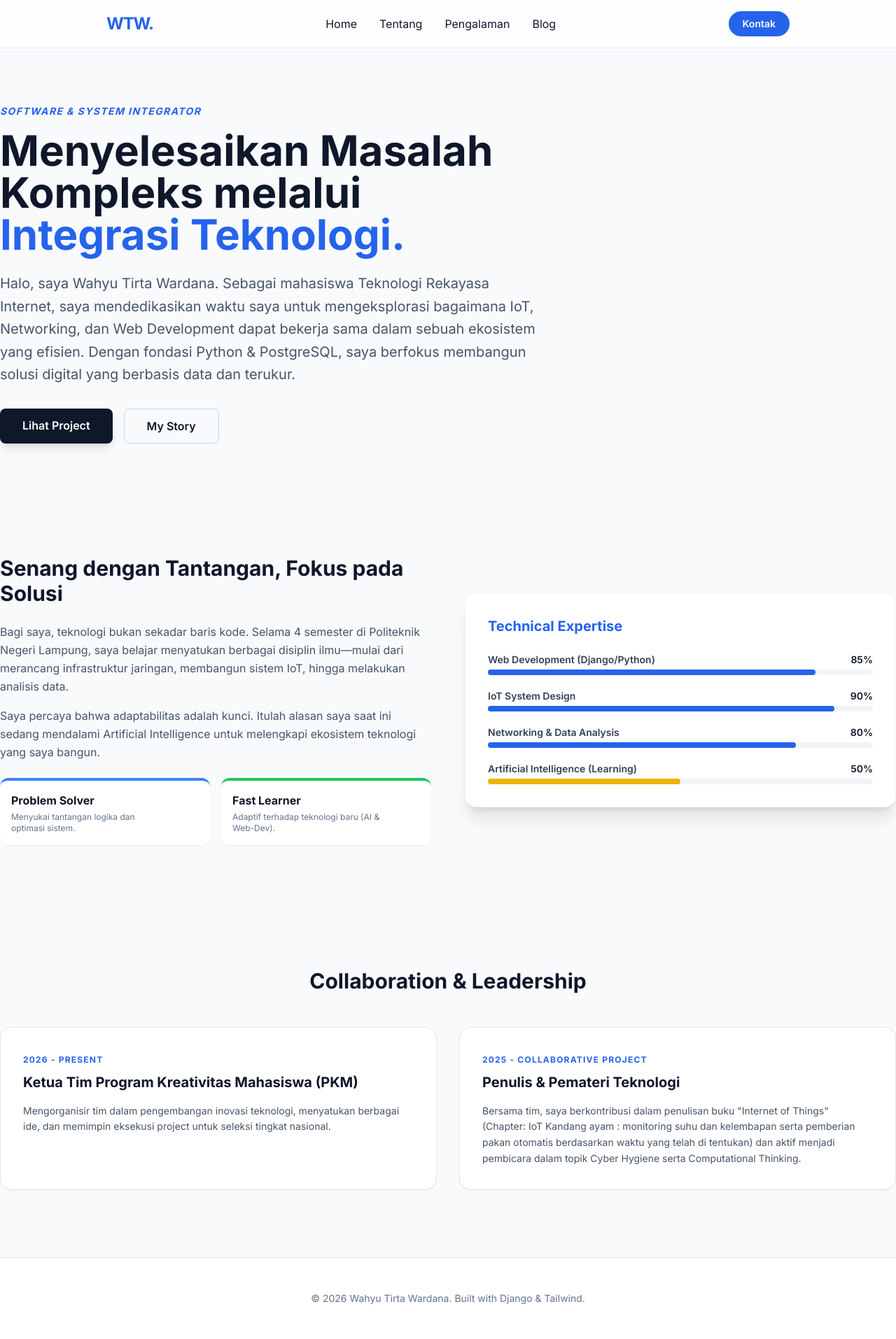
After one commit to wahyourbaeee/mywebsite, a Django app: page / in a window 1280 px wide; the page is wider, and only the part inside the window is pictured. The commit adds this page. Shown: that part at 70% size. Run offline with Django 5.2, Linux system fonts and the light colour scheme; parts of the project's set-up code (start-up, migrations or seed data) failed here and were passed over; some libraries are stand-ins or nearby versions.

Commit message:
perbaikan dalam konten

```diff
--- /dev/null
+++ b/mywebsite/main_app/templates/main_app/base.html
@@ -0,0 +1,54 @@
+<!doctype html>
+<html lang="en">
+  <head>
+    <meta charset="UTF-8" />
+    <meta name="viewport" content="width=device-width, initial-scale=1.0" />
+    <title>Wahyu Tirta Wardana | Portofolio</title>
+    <script src="https://cdn.tailwindcss.com"></script>
+    <link
+      href="https://fonts.googleapis.com/css2?family=Inter:wght@400;600;700&display=swap"
+      rel="stylesheet"
+    />
+    <style>
+      body {
+        font-family: "Inter", sans-serif;
+      }
+    </style>
+  </head>
+  <body class="bg-slate-50 text-slate-900 scroll-smooth">
+    <nav
+      class="bg-white/80 backdrop-blur-md border-b border-slate-200 sticky top-0 z-50"
+    >
+      <div
+        class="max-w-5xl mx-auto px-6 py-4 flex justify-between items-center"
+      >
+        <span class="font-bold text-2xl tracking-tighter text-blue-600"
+          >WTW.</span
+        >
+        <div class="hidden md:flex space-x-8 font-medium">
+          <a href="#home" class="hover:text-blue-600 transition">Home</a>
+          <a href="#about" class="hover:text-blue-600 transition">Tentang</a>
+          <a href="#experience" class="hover:text-blue-600 transition"
+            >Pengalaman</a
+          >
+          <a href="#" class="hover:text-blue-600 transition">Blog</a>
+        </div>
+        <a
+          href="mailto:email-lo@gmail.com"
+          class="bg-blue-600 text-white px-5 py-2 rounded-full text-sm font-semibold hover:bg-blue-700 transition"
+          >Kontak</a
+        >
+      </div>
+    </nav>
+
+    {% block content %} {% endblock %}
+
+    <footer class="bg-white border-t border-slate-200 py-12">
+      <div class="max-w-5xl mx-auto px-6 text-center">
+        <p class="text-slate-500 text-sm">
+          © 2026 Wahyu Tirta Wardana. Built with Django & Tailwind.
+        </p>
+      </div>
+    </footer>
+  </body>
+</html>
--- a/mywebsite/main_app/templates/main_app/main.html
+++ b/mywebsite/main_app/templates/main_app/main.html
@@ -1,117 +1,186 @@
-{% extends 'main_app/base.html' %}
-<script src="https://cdn.tailwindcss.com"></script>
-{% block title %}Home{% endblock %} {% block content %}
-<section class="py-20 border-b border-gray-100">
-  <div class="flex flex-col md:flex-row items-center justify-between gap-10">
-    <div class="md:w-2/3">
-      <h1 class="text-4xl md:text-6xl font-bold text-gray-900 mb-4">
-        Halo, Gue <span class="text-blue-600">Wahyu Tirta Wardana</span>
+{% extends 'main_app/base.html' %} {% block content %}
+
+<section id="home" class="py-20">
+  <div class="max-w-3xl">
+    <h2
+      class="text-blue-600 font-bold tracking-widest uppercase text-sm mb-4 italic"
+    >
+      Software & System Integrator
+    </h2>
+    <h1
+      class="text-5xl md:text-6xl font-extrabold text-slate-900 leading-tight mb-6"
+    >
+      Menyelesaikan Masalah Kompleks melalui
+      <span class="text-blue-600">Integrasi Teknologi.</span>
     </h1>
-      <p class="text-xl text-gray-600 mb-6">
-        Mahasiswa Teknologi Rekayasa Internet di
-        <strong>Politeknik Negeri Lampung</strong>. Gue fokus di bidang Cyber
-        Security, IoT, dan Web Development.
+    <p class="text-xl text-slate-600 leading-relaxed mb-8">
+      Halo, saya Wahyu Tirta Wardana. Sebagai mahasiswa Teknologi Rekayasa
+      Internet, saya mendedikasikan waktu saya untuk mengeksplorasi bagaimana
+      IoT, Networking, dan Web Development dapat bekerja sama dalam sebuah
+      ekosistem yang efisien. Dengan fondasi Python & PostgreSQL, saya berfokus
+      membangun solusi digital yang berbasis data dan terukur.
     </p>
     <div class="flex gap-4">
       <a
-          href="#contact"
-          class="bg-blue-600 text-white px-6 py-3 rounded-lg font-semibold hover:bg-blue-700 transition"
-          >Hubungi Gue</a
+        href="#projects"
+        class="bg-slate-900 text-white px-8 py-3 rounded-lg font-semibold hover:bg-slate-800 transition shadow-lg"
+        >Lihat Project</a
       >
       <a
-          href="#experience"
-          class="border border-gray-300 px-6 py-3 rounded-lg font-semibold hover:bg-gray-50 transition"
-          >Lihat Pengalaman</a
+        href="#story"
+        class="border border-slate-300 px-8 py-3 rounded-lg font-semibold hover:bg-gray-50 transition"
+        >My Story</a
       >
     </div>
   </div>
-    <div class="md:w-1/3">
+</section>
+
+<section
+  id="story"
+  class="py-20 bg-slate-50 -mx-4 px-4 md:-mx-20 md:px-20 rounded-3xl"
+>
+  <div class="grid grid-cols-1 md:grid-cols-2 gap-12 items-center">
+    <div>
+      <h3 class="text-3xl font-bold mb-6">
+        Senang dengan Tantangan, Fokus pada Solusi
+      </h3>
+      <p class="text-slate-600 mb-4 leading-relaxed">
+        Bagi saya, teknologi bukan sekadar baris kode. Selama 4 semester di
+        Politeknik Negeri Lampung, saya belajar menyatukan berbagai disiplin
+        ilmu—mulai dari merancang infrastruktur jaringan, membangun sistem IoT,
+        hingga melakukan analisis data.
+      </p>
+      <p class="text-slate-600 mb-6 leading-relaxed">
+        Saya percaya bahwa adaptabilitas adalah kunci. Itulah alasan saya saat
+        ini sedang mendalami Artificial Intelligence untuk melengkapi ekosistem
+        teknologi yang saya bangun.
+      </p>
+      <div class="grid grid-cols-2 gap-4">
         <div
-        class="w-64 h-64 bg-gray-200 rounded-2xl mx-auto overflow-hidden shadow-xl border-4 border-white"
+          class="p-4 bg-white rounded-xl shadow-sm border-t-4 border-blue-500"
         >
-        <img
-          src="https://via.placeholder.com/300"
-          alt="Wahyu Tirta"
-          class="w-full h-full object-cover"
-        />
+          <h4 class="font-bold text-slate-900">Problem Solver</h4>
+          <p class="text-xs text-slate-500 mt-1 text-pretty">
+            Menyukai tantangan logika dan optimasi sistem.
+          </p>
+        </div>
+        <div
+          class="p-4 bg-white rounded-xl shadow-sm border-t-4 border-green-500"
+        >
+          <h4 class="font-bold text-slate-900">Fast Learner</h4>
+          <p class="text-xs text-slate-500 mt-1 text-pretty">
+            Adaptif terhadap teknologi baru (AI & Web-Dev).
+          </p>
+        </div>
+      </div>
+    </div>
+
+    <div class="bg-white p-8 rounded-2xl shadow-xl border border-slate-100">
+      <h4 class="text-xl font-bold mb-6 text-blue-600">Technical Expertise</h4>
+      <div class="space-y-5">
+        <div>
+          <div class="flex justify-between mb-1">
+            <span class="text-sm font-semibold text-slate-700"
+              >Web Development (Django/Python)</span
+            >
+            <span class="text-sm font-semibold">85%</span>
+          </div>
+          <div class="w-full bg-slate-100 rounded-full h-2">
+            <div
+              class="bg-blue-600 h-2 rounded-full transition-all duration-1000"
+              style="width: 85%"
+            ></div>
+          </div>
+        </div>
+        <div>
+          <div class="flex justify-between mb-1">
+            <span class="text-sm font-semibold text-slate-700"
+              >IoT System Design</span
+            >
+            <span class="text-sm font-semibold">90%</span>
+          </div>
+          <div class="w-full bg-slate-100 rounded-full h-2">
+            <div
+              class="bg-blue-600 h-2 rounded-full transition-all duration-1000"
+              style="width: 90%"
+            ></div>
+          </div>
+        </div>
+        <div>
+          <div class="flex justify-between mb-1">
+            <span class="text-sm font-semibold text-slate-700"
+              >Networking & Data Analysis</span
+            >
+            <span class="text-sm font-semibold">80%</span>
+          </div>
+          <div class="w-full bg-slate-100 rounded-full h-2">
+            <div
+              class="bg-blue-600 h-2 rounded-full transition-all duration-1000"
+              style="width: 80%"
+            ></div>
+          </div>
+        </div>
+        <div>
+          <div class="flex justify-between mb-1">
+            <span class="text-sm font-semibold text-slate-700"
+              >Artificial Intelligence (Learning)</span
+            >
+            <span class="text-sm font-semibold">50%</span>
+          </div>
+          <div class="w-full bg-slate-100 rounded-full h-2">
+            <div
+              class="bg-yellow-500 h-2 rounded-full transition-all duration-1000"
+              style="width: 50%"
+            ></div>
+          </div>
+        </div>
       </div>
     </div>
   </div>
 </section>
 
-<section class="py-12">
-  <div class="grid grid-cols-1 md:grid-cols-3 gap-6">
-    <div class="p-6 bg-blue-50 rounded-xl border border-blue-100">
-      <h3
-        class="font-bold text-blue-800 uppercase text-sm tracking-widest mb-2"
+<section id="experience" class="py-24">
+  <h3 class="text-3xl font-bold mb-12 text-center text-slate-900">
+    Collaboration & Leadership
+  </h3>
+  <div class="grid grid-cols-1 md:grid-cols-2 gap-8">
+    <div
+      class="p-8 bg-white border border-slate-200 rounded-2xl hover:border-blue-500 transition-all duration-300 group shadow-sm hover:shadow-md"
     >
-        Organisasi
-      </h3>
-      <p class="text-gray-700">Wakil Ketua Divisi Medinfo - Hima TRI</p>
+      <span class="text-blue-600 font-bold text-xs uppercase tracking-widest"
+        >2026 - Present</span
+      >
+      <h4
+        class="text-xl font-bold mt-2 mb-4 group-hover:text-blue-600 transition-colors"
+      >
+        Ketua Tim Program Kreativitas Mahasiswa (PKM)
+      </h4>
+      <p class="text-slate-600 text-sm leading-relaxed">
+        Mengorganisir tim dalam pengembangan inovasi teknologi, menyatukan
+        berbagai ide, dan memimpin eksekusi project untuk seleksi tingkat
+        nasional.
+      </p>
     </div>
-    <div class="p-6 bg-green-50 rounded-xl border border-green-100">
-      <h3
-        class="font-bold text-green-800 uppercase text-sm tracking-widest mb-2"
+    <div
+      class="p-8 bg-white border border-slate-200 rounded-2xl hover:border-blue-500 transition-all duration-300 group shadow-sm hover:shadow-md"
     >
-        Akademik
-      </h3>
-      <p class="text-gray-700">Semester 4 - IPK (Masukkan Disini)</p>
-    </div>
-    <div class="p-6 bg-purple-50 rounded-xl border border-purple-100">
-      <h3
-        class="font-bold text-purple-800 uppercase text-sm tracking-widest mb-2"
+      <span class="text-blue-600 font-bold text-xs uppercase tracking-widest"
+        >2025 - Collaborative Project</span
       >
-        Project Saat Ini
-      </h3>
-      <p class="text-gray-700">Ketua Tim Program Kreativitas Mahasiswa (PKM)</p>
+      <h4
+        class="text-xl font-bold mt-2 mb-4 group-hover:text-blue-600 transition-colors"
+      >
+        Penulis & Pemateri Teknologi
+      </h4>
+      <p class="text-slate-600 text-sm leading-relaxed">
+        Bersama tim, saya berkontribusi dalam penulisan buku "Internet of
+        Things" (Chapter: IoT Kandang ayam : monitoring suhu dan kelembapan
+        serta pemberian pakan otomatis berdasarkan waktu yang telah di tentukan)
+        dan aktif menjadi pembicara dalam topik Cyber Hygiene serta
+        Computational Thinking.
+      </p>
     </div>
   </div>
 </section>
 
-<section id="experience" class="py-16">
-  <h2 class="text-3xl font-bold mb-10 text-center">Pengalaman & Prestasi</h2>
-  <div class="space-y-8 max-w-4xl mx-auto">
-    <div class="relative pl-8 border-l-2 border-blue-600">
-      <div
-        class="absolute -left-[9px] top-0 w-4 h-4 bg-blue-600 rounded-full"
-      ></div>
-      <span class="text-sm font-bold text-blue-600">Semester 3</span>
-      <h4 class="text-xl font-bold text-gray-900">
-        Pembicara & Penulis E-book "Cyber Hygiene"
-      </h4>
-      <p class="text-gray-600 mt-2">
-        Memaparkan materi keamanan siber di tingkat SMA yang kemudian
-        didokumentasikan menjadi sebuah E-book edukatif.
-      </p>
-    </div>
-
-    <div class="relative pl-8 border-l-2 border-blue-600">
-      <div
-        class="absolute -left-[9px] top-0 w-4 h-4 bg-blue-600 rounded-full"
-      ></div>
-      <span class="text-sm font-bold text-blue-600">Semester 3</span>
-      <h4 class="text-xl font-bold text-gray-900">
-        Kontributor Buku "Internet of Things"
-      </h4>
-      <p class="text-gray-600 mt-2">
-        Berkontribusi dalam penulisan buku IoT, khususnya pada Chapter "IoT
-        Untuk Kandang Ayam" — solusi teknologi untuk agrikultur.
-      </p>
-    </div>
-
-    <div class="relative pl-8 border-l-2 border-blue-600">
-      <div
-        class="absolute -left-[9px] top-0 w-4 h-4 bg-blue-600 rounded-full"
-      ></div>
-      <span class="text-sm font-bold text-blue-600">Semester 2</span>
-      <h4 class="text-xl font-bold text-gray-900">
-        Pemateri Berpikir Komputasi (Computational Thinking)
-      </h4>
-      <p class="text-gray-600 mt-2">
-        Menjadi pembicara tamu di SMA untuk memperkenalkan metode problem
-        solving melalui pola pikir komputasi.
-      </p>
-    </div>
-  </div>
-</section>
 {% endblock %}
```
Lines whose indentation alone changed are shown as unchanged.
